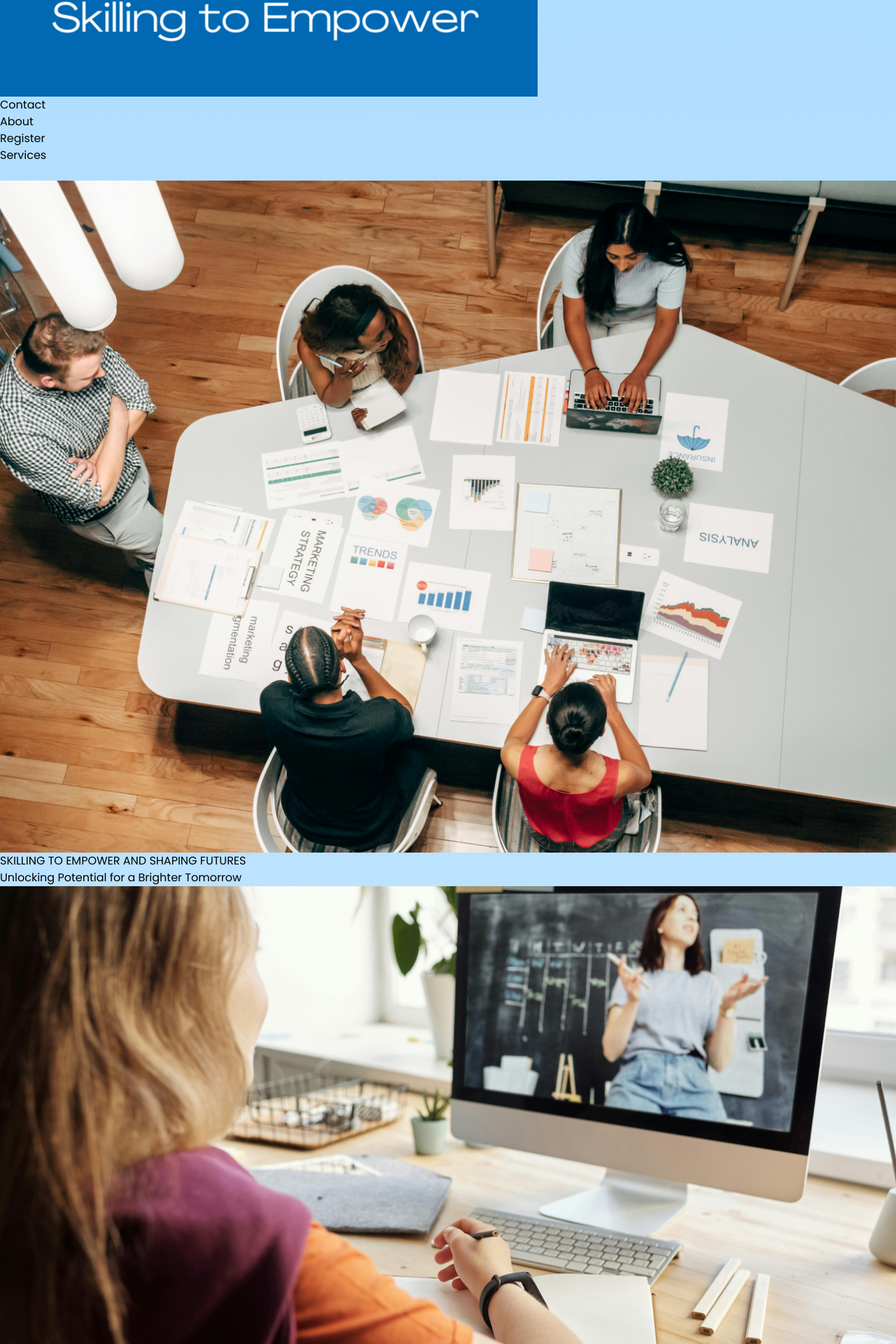
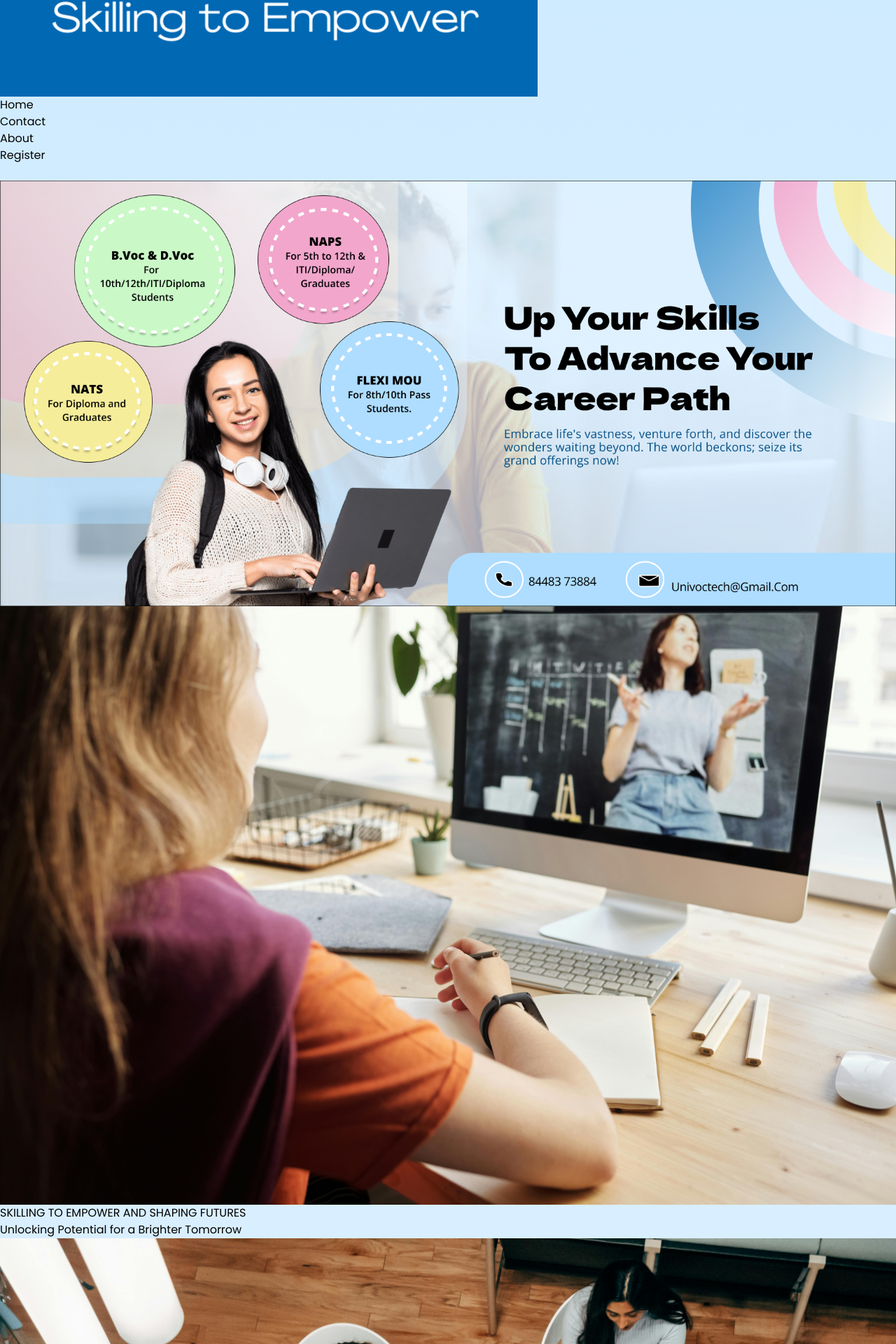
Before and after one commit to GAVINESHWAR/UNIVOC, a React (Create React App) app in the folder client/: page /home in a window 1280 px wide. Shown: the part 239-2159 px from the top of the page at 70% size. Built offline with nearby package versions, Linux system fonts and the light colour scheme.

Commit message:
home section updated

```diff
--- a/client/src/App.js
+++ b/client/src/App.js
@@ -8,7 +8,9 @@ import Footer from "./components/footer/Footer.js";
 import HomeSection from "./components/HomeSection.jsx";
 import Navbar from "./components/navbar/Navbar.jsx";
 import Testimonials from "./components/testimonials/Testimonials.js";
+import Features from "./components/features/features.js";
 import Banner from "./components/Banner.js";
+
 
 function AppContent() {
   return (
@@ -23,6 +25,7 @@ function AppContent() {
           <>
             <Navbar />
             <HomeSection />
+            <Features/>
             <Testimonials />
             <Footer />
           </>
--- a/client/src/components/HomeSection.jsx
+++ b/client/src/components/HomeSection.jsx
@@ -1,190 +1,91 @@
-import React, {useEffect} from "react";
+import React, { useEffect, useState } from "react";
 import { Carousel, CarouselContent, CarouselItem, CarouselPrevious, CarouselNext } from './ui/carousel';
+import image from '../images/UNIVOC banner design.png';
 import image1 from '../images/pexels-julia-m-cameron-4144222.jpg';
 import image2 from '../images/pexels-kindelmedia-7688336.jpg';
 import image3 from '../images/pexels-pixabay-38519.jpg';
 import image4 from '../images/pexels-polina-tankilevitch-4443160.jpg';
-import features1 from '../images/features1.jpg';
-import features2 from '../images/features2.jpg';
-import features4 from '../images/features4.jpg';
 import AOS from 'aos';
 import 'aos/dist/aos.css';
 
+const HomeSection = () => {
+  const [currentIndex, setCurrentIndex] = useState(0); // State for current slide index
+  const images = [image, image1, image2, image3, image4]; // Array of image sources
 
-const HomeSection = () => {
+  // Effect to initialize AOS and set up auto-slide
+  useEffect(() => {
+    AOS.init({ duration: 500, once: true }); // Initialize AOS
 
-  useEffect(() => {
-    AOS.init({ duration: 2000, once: true }); // Initialize AOS with options
-  }, []);
+    // Set up interval to automatically change slides every 3 seconds (3000ms)
+    const intervalId = setInterval(() => {
+      setCurrentIndex((prevIndex) => (prevIndex + 1) % images.length); // Loop through images
+    }, 4000); // Adjust the time as needed
+
+    // Clear the interval when the component is unmounted
+    return () => clearInterval(intervalId);
+  }, [images.length]);
 
   return (
     <>
       {/* Hero Section with Carousel */}
       <div className="relative">
-        <Carousel className="w-[90%] mx-auto ">
+        <Carousel className="w-[85%] mx-auto">
           <CarouselContent className="space-x-4 sm:space-x-2">
-
+            {images.map((img, index) => (
               <CarouselItem
-              className="relative w-full bg-cover bg-center h-screen"
+                key={index}
+                className={`relative w-full bg-cover bg-center min-h-screen ${currentIndex === index ? "block" : "hidden"}`}
               >
                 <img
-                src={image2}
-                alt="Image"
-                className="absolute inset-0 w-full h-full object-cover"
+                  src={img}
+                  alt={`Image ${index + 1}`}
+                  className="absolute inset-0 w-full min-h-screen object-cover"
                 />
-
-              <div className="absolute inset-0 bg-black bg-opacity-40 flex items-center justify-center">
-                <h1 className="text-4xl font-bold text-white text-center p-4">
+                {index === 1 && (
+                  <div className="absolute inset-0 flex items-center justify-center">
+                  <div className="bg-black bg-opacity-20 p-6 rounded-lg shadow-lg">
+                    <h1 className="text-4xl font-bold text-white text-center">
                       SKILLING TO EMPOWER AND SHAPING FUTURES <br /> Unlocking Potential for a Brighter Tomorrow
                     </h1>
                   </div>
-            </CarouselItem>
+                </div>
 
-            <CarouselItem
-              className="relative w-full bg-cover bg-center h-screen"
-            >
-              <img
-                src={image1}
-                alt="Image"
-                className="absolute inset-0 w-full h-full object-cover"
-              />
-              <div className="absolute inset-0 bg-black bg-opacity-40 flex items-center justify-center">
-                <h1 className="text-4xl font-bold text-white text-center p-4">
+                )}
+                {index === 2 && (
+                  <div className="absolute inset-0 flex items-center justify-center">
+                    <div className="bg-black bg-opacity-20 p-6 rounded-lg shadow-lg w-3/4 mx-auto">
+                      <h1 className="text-4xl font-bold text-white text-center">
                         Industry-Ready Skills, Real-World Impact
                       </h1>
                     </div>
-            </CarouselItem>
-
-            <CarouselItem
-              className="relative w-full bg-cover bg-center h-screen"
-            >
-              <img
-                src={image3}
-                alt="Image"
-                className="absolute inset-0 w-full h-full object-cover"
-              />
-              <div className="absolute inset-0 bg-black bg-opacity-40 flex items-center justify-center">
-                <h1 className="text-4xl font-bold text-white text-center p-4">
+                  </div>
+                )}
+                {index === 3 && (
+                  <div className="absolute inset-0 flex items-center justify-center">
+                    <div className="bg-black bg-opacity-20 p-6 rounded-lg shadow-lg w-3/4 mx-auto">
+                      <h1 className="text-4xl font-bold text-white text-center">
                         Transforming Talent through Practical Training
                       </h1>
                     </div>
-            </CarouselItem>
-
-            <CarouselItem
-              className="relative bg-cover bg-center h-screen"
-            >
-              <img
-                src={image4}
-                alt="Image"
-                className="absolute inset-0 w-full h-full object-cover"
-              />
-              <div className="absolute inset-0 bg-black bg-opacity-40 flex items-center justify-center">
-                <h1 className="text-4xl font-bold text-white text-center p-4">
+                  </div>
+                )}
+                {index === 4 && (
+                  <div className="absolute inset-0 flex items-center justify-center">
+                    <div className="bg-black bg-opacity-20 p-6 rounded-lg shadow-lg w-3/4 mx-auto">
+                      <h1 className="text-4xl font-bold text-white text-center">
                         Crafting Brighter Futures with Skill Development
                       </h1>
                     </div>
+                  </div>
+                )}
               </CarouselItem>
+            ))}
           </CarouselContent>
 
           <CarouselPrevious className="absolute left-2 top-1/2 transform -translate-y-1/2 sm:block" />
           <CarouselNext className="absolute right-2 top-1/2 transform -translate-y-1/2 sm:block" />
         </Carousel>
       </div>
-
-
-      {/* Services or Features Row */}
-
-      <div className="p-8 bg-gradient-to-r from-cyan-200 via-blue-200 to-orange-100 mt-12 mb-12">
-        {/* Heading */}
-        <h2 data-aos="fade-down" className="text-5xl font-extrabold text-center mb-10 tracking-wide leading-tight"> Features</h2>
-
-
-        {/* Feature Boxes Section */}
-        <div className=" justify-center ">
-
-          {/* Objectives Box */}
-          <div data-aos="fade-right" className="flex mr-8 ml-8 gap-14 mb-8 h-[40vh] ">
-
-            <div className="bg-white shadow-lg p-7 rounded-lg w-1/2 text-center transition-all duration-300 transform hover:bg-gray-200 hover:shadow-xl hover:scale-105 hover:transition-transform">
-              <div className="flex items-center justify-center mb-4 mt-4">
-                <img
-                  src="https://tse4.mm.bing.net/th?id=OIP.WoBzHN6R-_xLFjxqM4WKRQHaHa&pid=Api&P=0&h=180"
-                  alt="Objectives Icon"
-                  className="w-8 h-8 mr-2"
-                />
-                <h3 className="font-semibold text-3xl">Objectives</h3>
-              </div>
-              <p className="text-lg text-gray-800 leading-relaxed">
-                Equipping students with job-ready skills, bridging industry needs, and enhancing employability through flexible training.
-              </p>
-            </div>
-            <div className="w-1/2">
-              <img
-                src={features4}
-                alt="Feature Image"
-                className="w-full h-[40vh] rounded-lg shadow-md transition-transform duration-300 transform hover:scale-105"
-              />
-            </div>
-          </div>
-
-          {/* Mission Box */}
-          <div data-aos="fade-left" className="flex mr-8 ml-8 gap-14 mb-8 h-[40vh]">
-
-            {/* Right Column (Image) */}
-            <div className="w-1/2">
-              <img
-                src={features2}
-                alt="Feature Image"
-                className="w-full h-[40vh] rounded-lg shadow-md transition-transform duration-300 transform hover:scale-105"
-              />
-            </div>
-            {/* Left Column (Mission and Data) */}
-            <div className="bg-white shadow-lg p-7 rounded-lg mb-4 w-1/2 text-left transition-all duration-300 transform hover:bg-gray-200 hover:shadow-xl hover:scale-105">
-              <div className="flex items-center mb-4">
-                <img
-                  src="https://tse2.mm.bing.net/th?id=OIP.Jj48WD4RpB34KZ_UiGJKhgHaHa&pid=Api&P=0&h=180"
-                  alt="Mission Icon"
-                  className="w-8 h-8 mr-2"
-                />
-                <h3 className="font-semibold text-2xl">Mission</h3>
-              </div>
-              <p className="text-lg text-gray-800 leading-relaxed">
-                Empowering youth through skill-integrated education to enhance employability and foster entrepreneurship.
-              </p>
-            </div>
-          </div>
-
-          {/* Vision Box */}
-          <div data-aos="fade-right" className="flex mr-8 ml-8 gap-14 mb-8 h-[40vh]">
-            {/* Left Column (Vision and Data) */}
-            <div className="bg-white shadow-lg p-7 rounded-lg w-1/2 text-left transition-all duration-300 transform hover:bg-gray-200 hover:shadow-xl hover:scale-105">
-              <div className="flex items-center mb-4">
-                <img
-                  src="https://tse3.mm.bing.net/th?id=OIP.aEoAshK5l2vsC_2xr2Q0tAHaHa&pid=Api&P=0&h=180"
-                  alt="Vision Icon"
-                  className="w-8 h-8 mr-2"
-                />
-                <h3 className="font-semibold text-2xl">Vision</h3>
-              </div>
-              <p className="text-lg text-gray-800 leading-relaxed">
-                Expanding access to work-integrated education, creating job-ready programs that empower individuals across diverse backgrounds.
-              </p>
-            </div>
-
-            {/* Right Column (Image) */}
-            <div className="w-1/2">
-              <img
-                src={features1}
-                alt="Feature Image"
-                className="w-full h-[40vh] rounded-lg shadow-md transition-transform duration-300 transform hover:scale-105"
-              />
-            </div>
-          </div>
-
-        </div>
-      </div>
-
-
     </>
   );
 };
--- a/client/src/components/navbar/Navbar.jsx
+++ b/client/src/components/navbar/Navbar.jsx
@@ -32,7 +32,8 @@ const Navbar = () => {
       </div>
 
       {/* Navbar section */}
-      <div className="p-2 mb-2 flex justify-between items-center max-w-full transition-all ease-in-out bg-gradient-to-r from-blue-100 via-blue-200 to-blue-300 shadow-md">
+      <div className="p-2 flex justify-between items-center max-w-full transition-all ease-in-out">
+        {/* bg-gradient-to-r from-blue-100 via-blue-200 to-blue-300  shadow-md */}
         {/* Logo */}
         <div className="text-lg font-bold">
           <img src={logo} alt="Univoc Logo" className="h-12 w-auto mx-3 transition-transform duration-300 transform hover:scale-105" />
@@ -41,26 +42,37 @@ const Navbar = () => {
         {/* Desktop Navigation Links */}
         <div className="space-x-6 font-semibold mx-3 hidden md:flex items-center text-black">
           <ul className="flex space-x-6">
+
           <li>
-              <NavLink to='/contact' className="transition-all duration-300 ease-in-out text-gray-800 bg-transparent border-b-2 border-transparent hover:text-blue-600 hover:border-blue-600 py-2 px-4 rounded">
+            <NavLink
+              to='/home'
+              className="transition-all duration-300 ease-in-out text-white bg-yellow-500 border-b-2 border-transparent py-2 px-5 rounded-full shadow-md transform scale-105 hover:scale-95 hover:bg-yellow-600 hover:text-gray-100">
+              Home
+            </NavLink>
+          </li>
+          <li>
+            <NavLink
+              to="/contact"
+              className="transition-all duration-300 ease-in-out text-white bg-pink-400 border-b-2 border-transparent py-2 px-5 rounded-full shadow-md transform scale-105 hover:scale-95 hover:bg-pink-600 hover:text-gray-100">
               Contact
             </NavLink>
           </li>
           <li>
-              <NavLink to='/about' className="transition-all duration-300 ease-in-out text-gray-800 bg-transparent border-b-2 border-transparent hover:text-blue-600 hover:border-blue-600 py-2 px-4 rounded">
+            <NavLink
+              to='/about'
+              className="transition-all duration-300 ease-in-out text-white bg-cyan-400 border-b-2 border-transparent py-2 px-5 rounded-full shadow-md transform scale-105 hover:scale-95 hover:bg-cyan-600 hover:text-gray-100">
               About
             </NavLink>
           </li>
           <li>
-              <NavLink to='/register' className="transition-all duration-300 ease-in-out text-gray-800 bg-transparent border-b-2 border-transparent hover:text-blue-600 hover:border-blue-600 py-2 px-4 rounded">
+            <NavLink
+              to='/register'
+              className="transition-all duration-300 ease-in-out text-white bg-orange-400 border-b-2 border-transparent py-2 px-5 rounded-full shadow-md transform scale-105 hover:scale-95 hover:bg-orange-600 hover:text-gray-100">
               Register
             </NavLink>
           </li>
-            <li>
-              <NavLink to='/services' className="transition-all duration-300 ease-in-out text-gray-800 bg-transparent border-b-2 border-transparent hover:text-blue-600 hover:border-blue-600 py-2 px-4 rounded">
-                Services
-              </NavLink>
-            </li>
+
+
           </ul>
         </div>
 
@@ -73,6 +85,8 @@ const Navbar = () => {
           </button>
         </div>
       </div>
+
+
     </>
   );
 };
--- a/client/src/index.css
+++ b/client/src/index.css
@@ -7,7 +7,7 @@
 body {
   font-family: 'Poppins', Arial, sans-serif;
   min-height: 100vh;
-  background: linear-gradient(to bottom, #AEDDFF, #FFFFFF);
+  background: linear-gradient(to bottom, rgba(174, 221, 255, 0.6), rgba(255, 255, 255, 0.6));
   margin: 0;
 }
 
```
Also changed, not shown: client/src/components/features/features.js (added, +104 -0 lines), client/src/images/Promotional Banner UNIVOC.png (added), client/src/images/UNIVOC banner design.png (added). Lines whose indentation alone changed are shown as unchanged.
